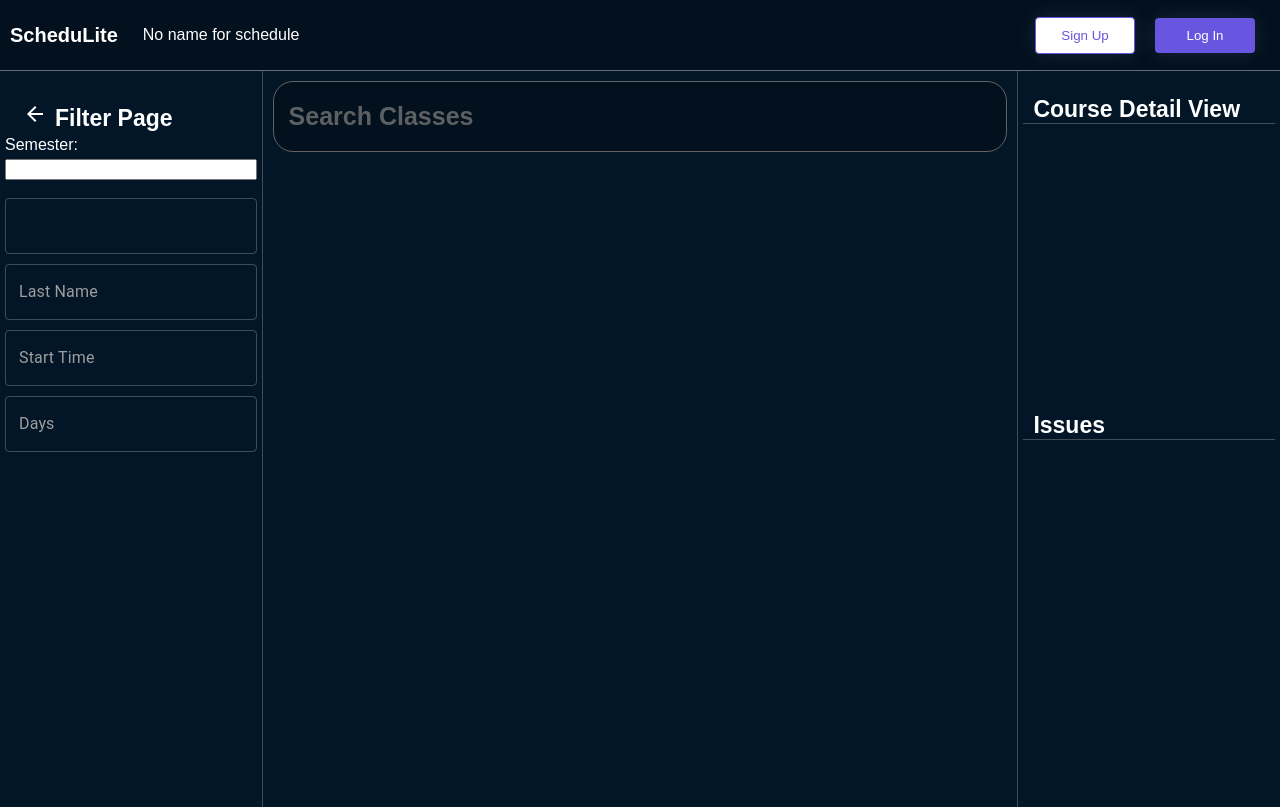
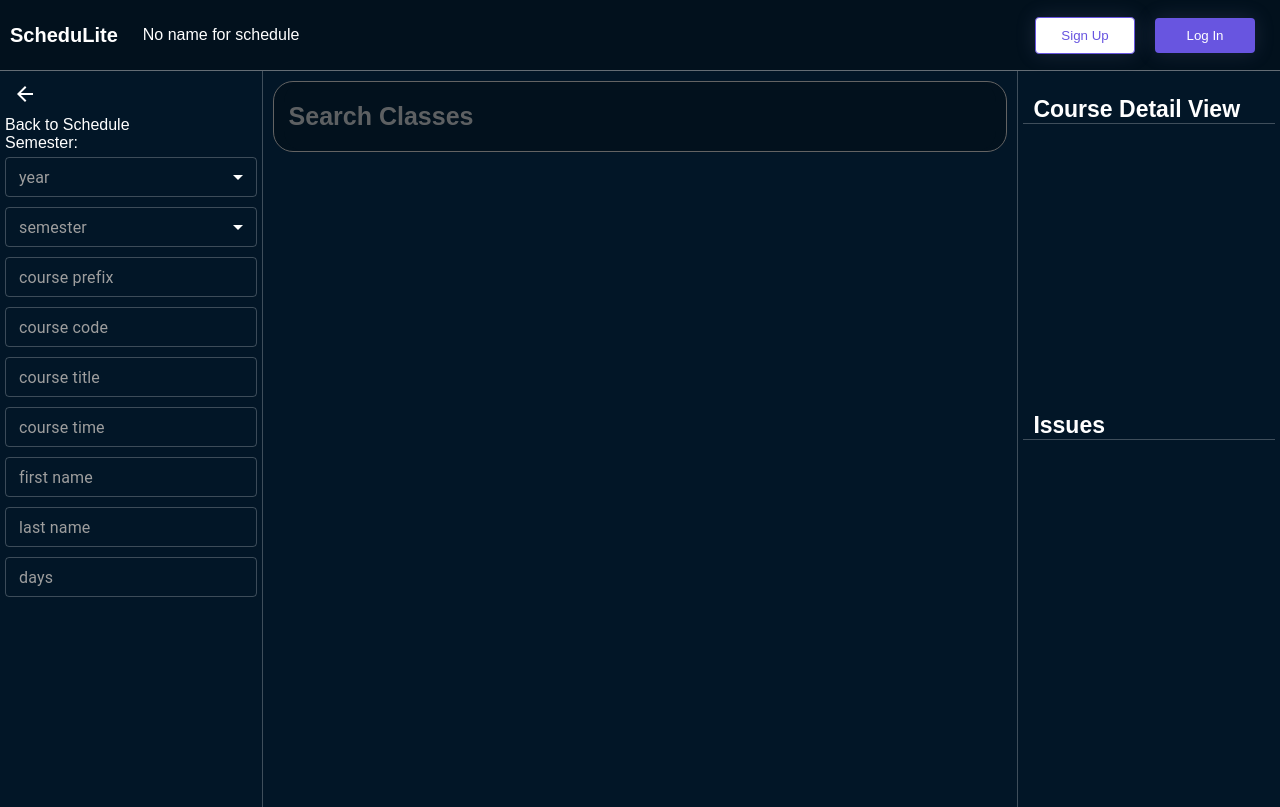
Before and after one commit to TheDeafOne/ScheduLite, a React (Create React App) app in the folder schedulite.clientapp/: page /Search in a window 1280 px wide. Built offline with nearby package versions, Linux system fonts and the light colour scheme.

Commit message:
ongoing filtering panel styling and structuring

```diff
--- a/schedulite.clientapp/src/screens/SearchScreen/SearchScreenComponents/FilterPanel.tsx
+++ b/schedulite.clientapp/src/screens/SearchScreen/SearchScreenComponents/FilterPanel.tsx
@@ -4,55 +4,58 @@ import Results from "../../../components/CourseComponents/Results/Results";
 import {useNavigate} from "react-router-dom";
 // import { HiChevronLeft } from "react-icons/hi";
 import ArrowBackIcon from '@mui/icons-material/ArrowBack';
-import {Filters} from "../SearchPage";
 import {UserContext, UserContextType} from "../../../context/UserContext";
 import TextField from "@mui/material/TextField";
+import { MenuItem } from "@mui/material";
 
-// import TextField from "@mui/material/TextField";
-// import List from "./Components/List";
-// import "./App.scss";
+const FilterPanel = ({filters, onEnter} : {filters : any, onEnter : Function}) => {
 
-const FilterPanel = ({filters, onEnter} : {filters : Filters, onEnter : Function}) => {
-    const { user } = useContext(UserContext) as UserContextType
     const navigate = useNavigate();
     const onBackClick = () => {
         navigate("/")
     }
-    const handleKeyDown = (event : any, setFilter : Function) => {
+    const handleKeyDown = (event: any, setFilter: any) => {
+        console.log(event)
+        setFilter(event.target.value);
         if (event.key === 'Enter') {
-            setFilter(event.target.value)
-            // 👇 Get input value
             onEnter();
         }
     };
 
+
     return (
         <div className={"side-panel left-panel"}>
-            <div className={"side-panel-title"} >
-                <button onClick={onBackClick} className={"back-button"}><ArrowBackIcon /></button>
-                Filter Page
+            <button onClick={onBackClick} className={"back-button"}><ArrowBackIcon /></button>
+            <div className={""}>
+                Back to Schedule
             </div>
             <div className={"filters"}>
                 <label htmlFor={"semester-filter"}>Semester: </label>
-                <input className={"filter-input"} id="semester-filter"  value={filters.semester} disabled={user !== null}/><br/>
-                {/*<label htmlFor={"name-filter"}>Last name: </label>*/}
-                <TextField
-                    id="outlined-basic"
-                    value={filters.semester}
-                    variant="outlined"
-                    sx={{paddingBottom: "10px"}}
-                    disabled={user !== null}
-                    // disabled={user !== null}
-                />
-                <TextField
-                    id="outlined-basic"
-                    label="Last Name"
-                    variant="outlined"
-                    sx={{paddingBottom: "10px"}}
-                    onBlur={(event) => filters.setNameFilter(event.target.value)}
-                    onKeyDown={(event) => handleKeyDown(event, filters.setNameFilter)}
-                    // disabled={user !== null}
-                />
+                {filters.map((filterInfo: any) => {
+
+                    return (
+                        <TextField
+                        key={filterInfo.name}
+                        variant="outlined"
+                        sx={{paddingBottom:"10px"}}
+                        select={filterInfo.type === "selection"}
+                        size="small"
+                        onChange={(event) => handleKeyDown(event, filterInfo.setFilter)}
+                        value={filterInfo.value}
+                        label={filterInfo.name}
+                        className="filter-input"
+                        >
+                        {filterInfo.type === "text" ? filterInfo.name :
+                        filterInfo.options.map((option: any) => (
+                            <MenuItem key={option} value={option}>
+                                {option}
+                            </MenuItem>
+                        ))}
+                        </TextField>
+                    )
+                })}
+
+                {/* <label htmlFor={"name-filter"}>Last name: </label>
                 <TextField
                     id="outlined-basic"
                     label="Start Time"
@@ -70,13 +73,7 @@ const FilterPanel = ({filters, onEnter} : {filters : Filters, onEnter : Function
                     onBlur={(event) => filters.setDayFilter(event.target.value)}
                     onKeyDown={(event) => handleKeyDown(event, filters.setDayFilter)}
                     // disabled={user !== null}
-                />
-                {/*<label htmlFor={"name-filter"}>Last name: </label>*/}
-                {/*<input className={"filter-input"} id="name-filter" placeholder={"Enter Last Name"} onBlur={(event) => filters.setNameFilter(event.target.value)}/><br/>*/}
-                {/*<label htmlFor={"time-filter"}>Start Time: </label>*/}
-                {/*<input className={"filter-input"} id="time-filter" placeholder={"Enter Time, e.g. 10:00"} onBlur={(event) => filters.setTimeFilter(event.target.value)}/><br/>*/}
-                {/*<label htmlFor={"day-filter"}>Days: </label>*/}
-                {/*<input className={"filter-input"} id="day-filter" placeholder={"Enter Days, e.g. MWF, or MW"} onBlur={(event) => filters.setDayFilter(event.target.value)}/><br/>*/}
+                /> */}
             </div>
         </div>
     )
```
